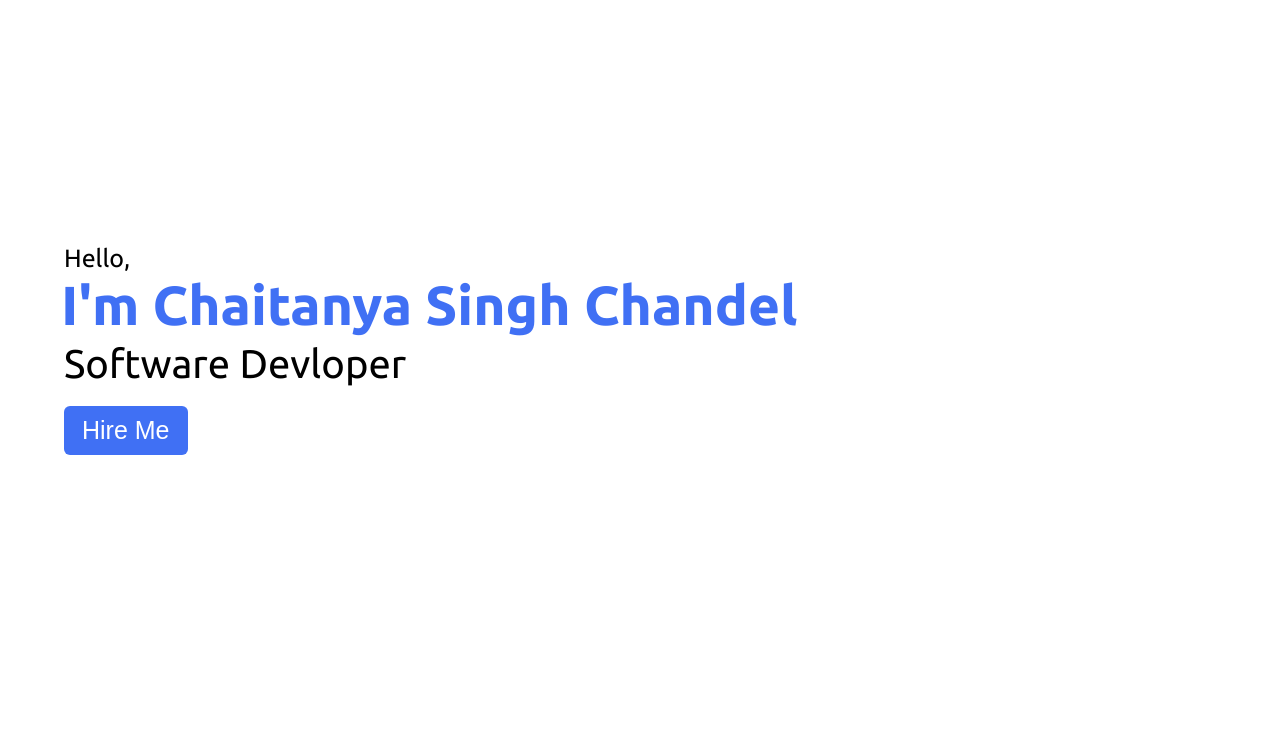
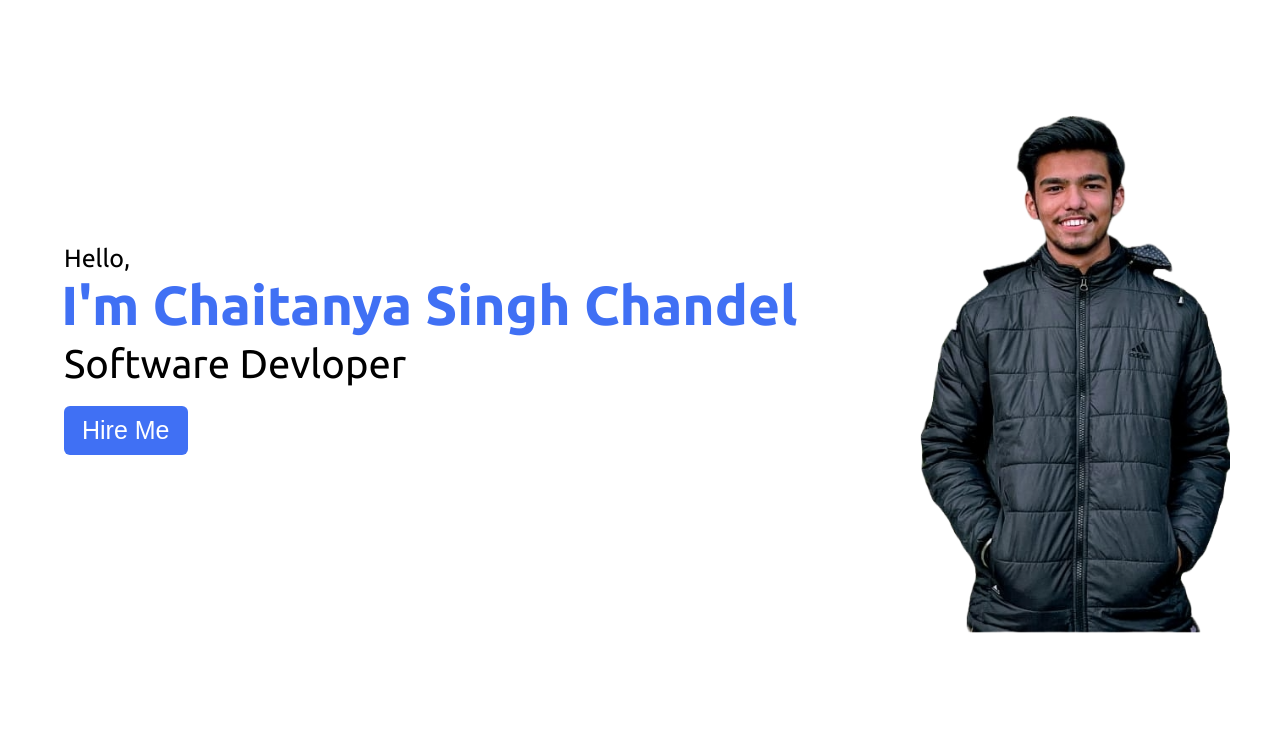
Before and after one commit to Chaitanyasingh25/ChaitanyaPortfolio, a plain HTML site: page index.html in a window 1280 px wide. Shown: the part 64-800 px from the top of the page. Drawn offline with Linux system fonts and the light colour scheme; files whose address does not match are found by name.

Commit message:
Update style.css

```diff
--- a/style.css
+++ b/style.css
@@ -111,7 +111,7 @@ nav.sticky .menu-btn{
 .home{
   height: 100vh;
   width: 100%;
-  background: url("images/home.png") no-repeat;
+  background: url("https://github.com/Chaitanyasingh25/ChaitanyaPortfolio/blob/b210fe7a7d2dd8c9791a2c4a6f85408a07daeaab/home.png") no-repeat;
   background-size: cover;
   background-position: center;
   background-attachment: fixed;
```
